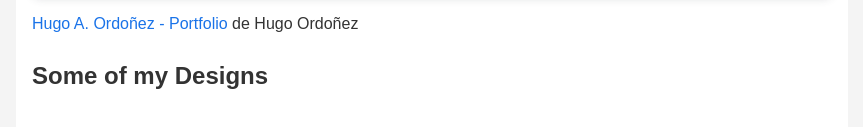
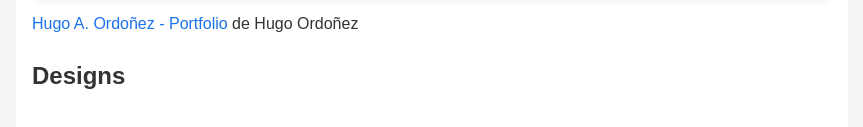
Before and after one commit to h-a-ordonez/profile, a plain HTML site: page index.html in a window 1280 px wide. Shown: the part 1248-1375 px from the top of the page, without its empty margins (208-1071 px from the left). Drawn offline with Linux system fonts and the light colour scheme.

Commit message:
Add files via upload

```diff
--- a/index.html
+++ b/index.html
@@ -91,7 +91,7 @@
 </div>
 <a href="https:&#x2F;&#x2F;www.canva.com&#x2F;design&#x2F;DAFuQY5gDzc&#x2F;view?utm_content=DAFuQY5gDzc&amp;utm_campaign=designshare&amp;utm_medium=embeds&amp;utm_source=link" target="_blank" rel="noopener">Hugo A. Ordoñez - Portfolio</a> de Hugo Ordoñez
 
- <h2>Some of my Designs</h2>
+ <h2>Designs</h2>
  </div>
 <iframe src="https://collaborate.shapr3d.com/v/FUNxmAyFdLdHM4XuIML7s" title="Shapr3D Webviewer" width="1400" height="1400" frameborder="0" allow="web-share; xr-spatial-tracking" loading="lazy" scrolling="no" referrerpolicy="origin-when-cross-origin" allowfullscreen></iframe>
  </div>
```
